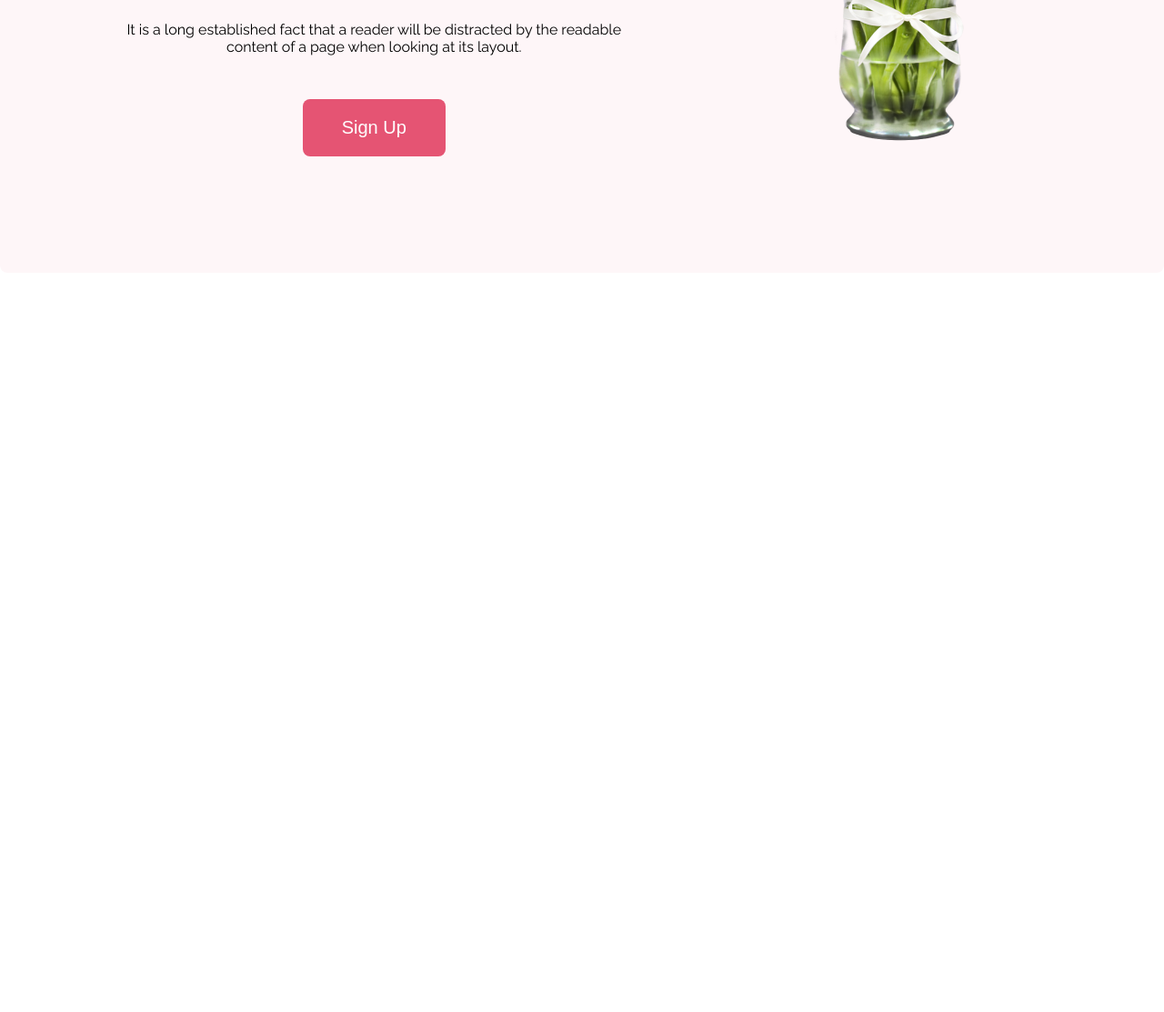
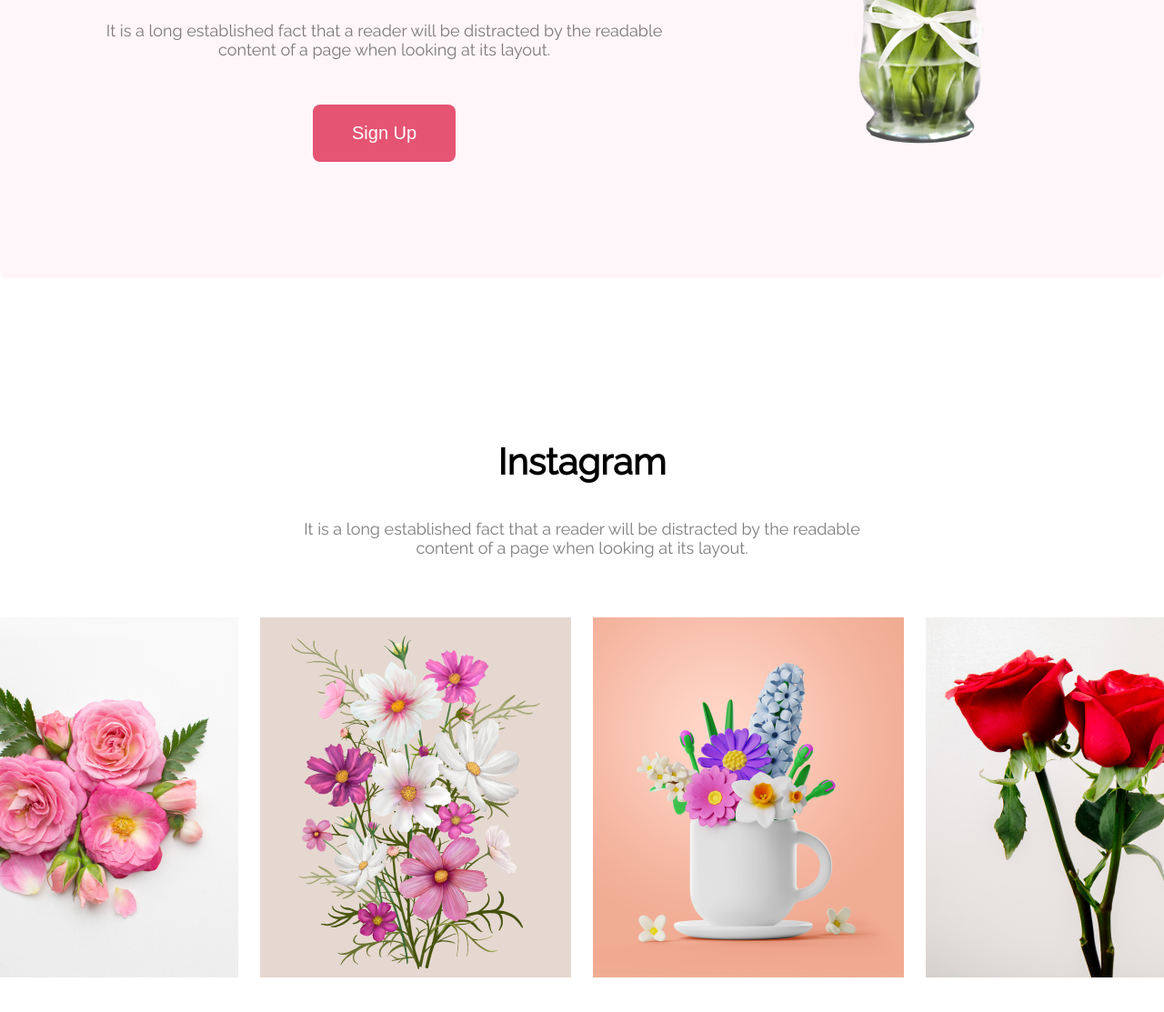
Before and after one commit to Rifa9oct/1_flower-shop, a plain HTML site: page index.html in a window 1280 px wide. Shown: the part 2841-3954 px from the top of the page at 91% size. Before the commit the page ends 3141 px from the top, so only its background shows below. Drawn offline with Linux system fonts and the light colour scheme; a web font is replaced by a local one.

Commit message:
instagram sec done with style

```diff
--- a/index.html
+++ b/index.html
@@ -18,14 +18,14 @@
         <div class="bannar">
             <div class="bannar-text">
                 <h1>Let's make<br>beautiful flowers a<br>part of your life.</h1>
-                <p class="common-style">It is a long established fact that a reader will be distracted by the readable<br>content of a page when looking at its layout. The point of using Lorem Ipsum is<br>that it has a more-or-less normal distribution of letters.</p>
+                <p>It is a long established fact that a reader will be distracted by the readable<br>content of a page when looking at its layout. The point of using Lorem Ipsum is<br>that it has a more-or-less normal distribution of letters.</p>
                 <button class="primary-color btn-text">Shop Now</button>
             </div>
             <img src="images/flower/flower-1.png" alt="">
         </div>
     </header>
     <main>
- <!-- Bonus section -->
+<!-- Bonus section -->
         <section>
         <div class="bonus-sec">
             <div class="bonus-text"></div>
@@ -71,7 +71,7 @@
             </div>
         </div>
        </section>
- <!-- Hot Deals Section -->
+<!-- Hot Deals Section -->
        <section>
         <div class="hot-deals">
             <div class="hot-deals-text">
@@ -82,6 +82,22 @@
             <img src="images/flower/flower-5.png" alt="">
        </div>
        </section>
+<!-- Instagram Section -->
+       <section>
+        <div class="instagram-sec">
+            <div class="insta-text">
+                <h2>Instagram</h2>
+                <p>It is a long established fact that a reader will be distracted by the readable<br>content of a page when looking at its layout.</p>
+            </div>
+            <div class="insta-pic">
+                <img src="images/flower/flower-6.png" alt="">
+                <img src="images/flower/flower-7.png" alt="">
+                <img src="images/flower/flower-8.png" alt="">
+                <img src="images/flower/flower-9.png" alt="">
+            </div>
+        </div>
+       </section>
+
     </main>
     <footer></footer>
 
--- a/style.css
+++ b/style.css
@@ -24,7 +24,7 @@ h1{
     font-weight: 800;
     width: 708px;
 }
-.common-style{
+p{
     color: #27272799;
     font-size: 18px;
     font-weight: 400;
@@ -143,3 +143,17 @@ h4{
 span{
     color: #E55473;
 }
+/* Instagram related style */
+.insta-text{
+    text-align: center;
+}
+.insta-text p{
+    padding-bottom: 48px;
+}
+.insta-pic{
+    display: flex;
+    gap: 24px;
+    justify-content: center;
+    align-items: center;
+    margin-bottom: 128px;
+}
```
